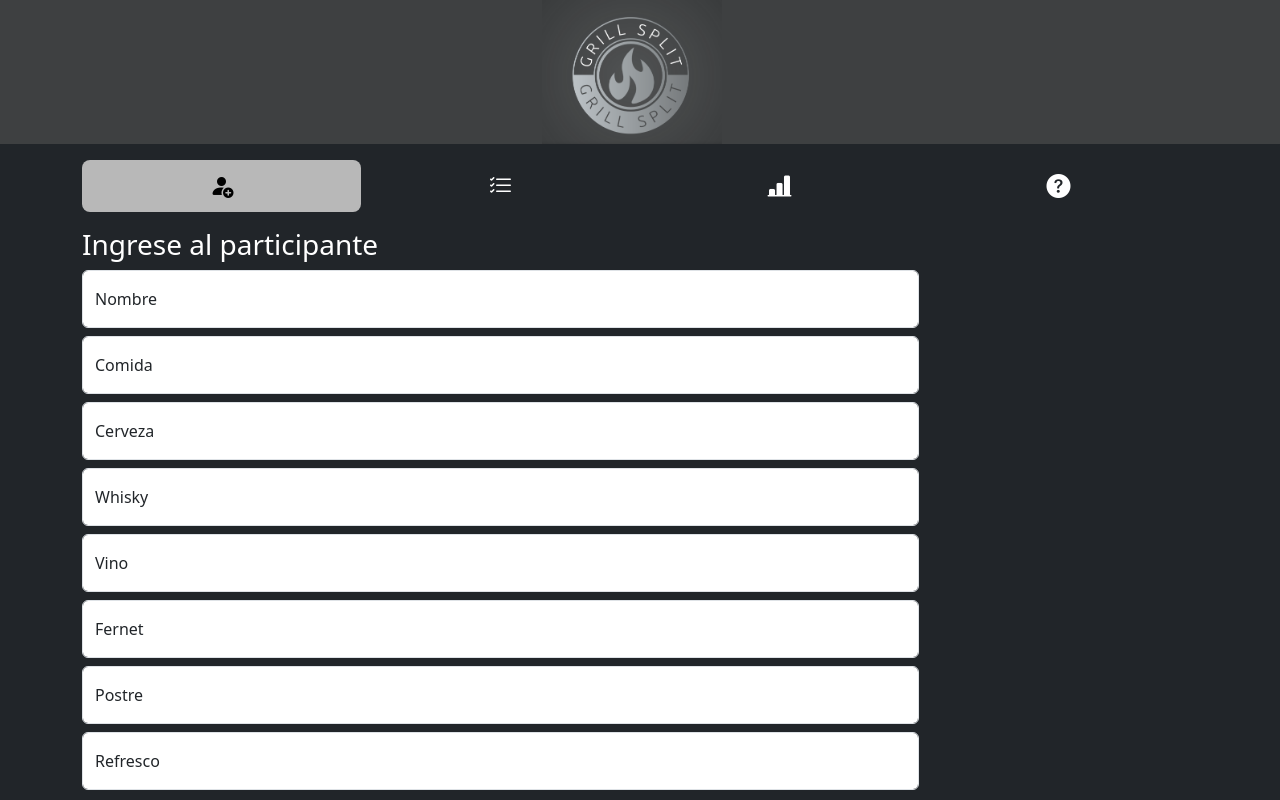
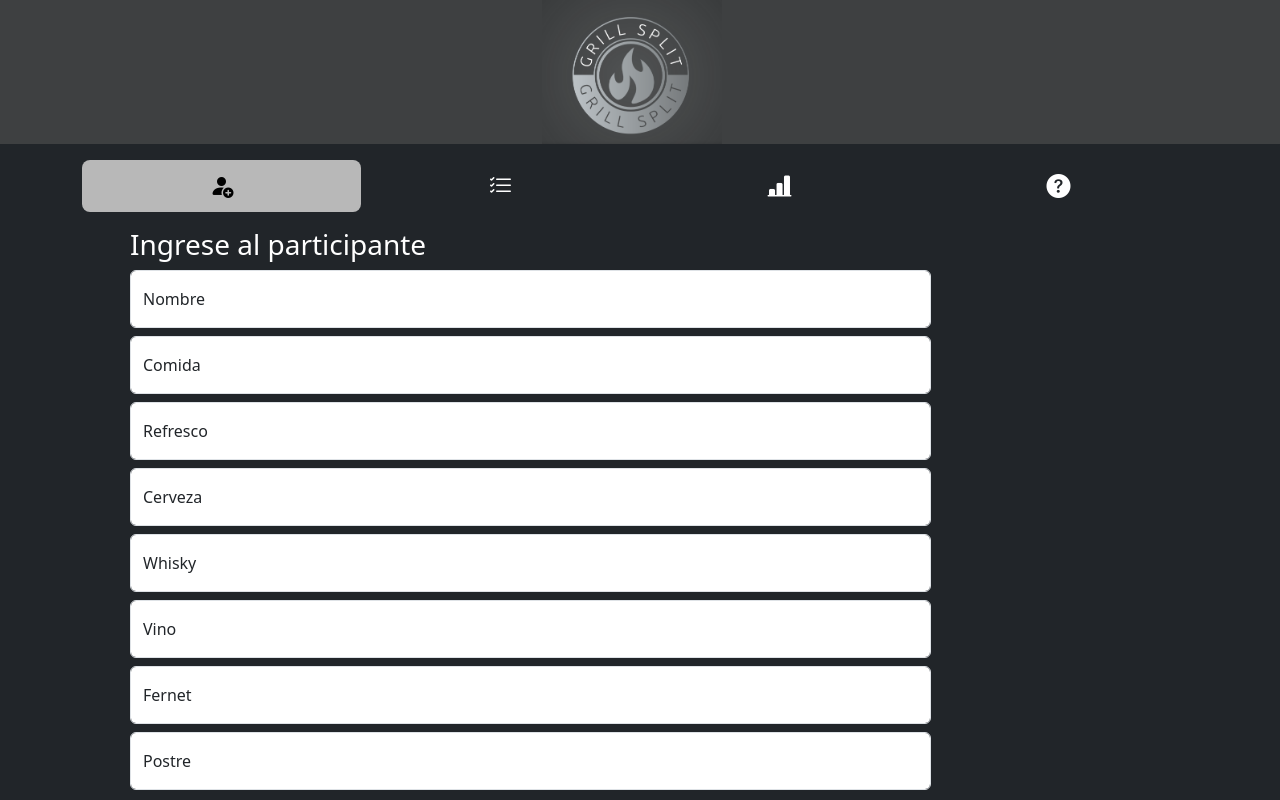
Before and after one commit to GabrielLaborda/Grill-Split, a React (Vite) app: page / in a window 1280 px wide. Shown: the top 800 px of the page. Built offline with nearby package versions, Linux system fonts and the light colour scheme.

Commit message:
Detalles de Margen, texto, etc

```diff
--- a/src/App.jsx
+++ b/src/App.jsx
@@ -177,7 +177,7 @@ function App() {
       <div className="container">
         <Tabs defaultActiveKey="form"
              variant='pills'
-              className="mb-3  mx-auto"
+              className="mb-3"
               justify>
           <Tab eventKey="form" title={<i className='bi bi-person-fill-add' style={{ fontSize: '1.5em' }}></i>} className='tabs-min-height'>
             <GuestForm onSubmit={handleSubmit}/>
--- a/src/components/GuestForm.jsx
+++ b/src/components/GuestForm.jsx
@@ -15,7 +15,7 @@ const GuestForm = ({ onSubmit }) => {
   }
 
   return (
-    <div className="col">
+    <div className="col ms-5">
         <h3>Ingrese al participante</h3>
         <Form
         onSubmit={(values, form) => {
@@ -38,6 +38,14 @@ const GuestForm = ({ onSubmit }) => {
                 <div className="form-floating mb-2">
                   <input type="number" className="form-control w-75" id="comida" placeholder="Comida" {...input} />
                   <label htmlFor="comida">Comida</label>
+                </div>
+              )}
+            </Field>
+            <Field name="soda">
+              {({ input }) => (
+                <div className="form-floating mb-2">
+                  <input type="number" className="form-control w-75" id="refresco" placeholder="Refresco" {...input} />
+                  <label htmlFor="refresco">Refresco</label>
                 </div>
               )}
             </Field>
@@ -81,14 +89,6 @@ const GuestForm = ({ onSubmit }) => {
                 </div>
               )}
             </Field>
-            <Field name="soda">
-              {({ input }) => (
-                <div className="form-floating mb-2">
-                  <input type="number" className="form-control w-75" id="refresco" placeholder="Refresco" {...input} />
-                  <label htmlFor="refresco">Refresco</label>
-                </div>
-              )}
-            </Field>
 
         <button type="submit" className=" buttonForm my-3">
           Agregar
--- a/src/components/IndividualAmount.jsx
+++ b/src/components/IndividualAmount.jsx
@@ -7,12 +7,12 @@ function individualAmount({foodPerGuest, beerPerGuest, whiskyPerGuest, winePerGu
         <div className="col ms-3 d-inline-flex flex-column">
         <h4 className='mb-3 h3-height'>Precio por Persona </h4>
             <h6>Comida: {foodPerGuest}</h6>
+            <h6> Refresco: {sodaPerGuest}</h6>
             <h6> Cerveza: {beerPerGuest}</h6>
             <h6> Whisky: {whiskyPerGuest}</h6>
             <h6> Vino: {winePerGuest}</h6>
             <h6> Fernet: {fernetPerGuest}</h6>
             <h6> Postre: {dessertPerGuest}</h6>
-            <h6> Refresco: {sodaPerGuest}</h6>
         </div>
     </>
   )
--- a/src/components/Instruction.jsx
+++ b/src/components/Instruction.jsx
@@ -9,7 +9,7 @@ function Instruction() {
         <h2 className='mb-3'>Pestaña 1: Formulario de Participantes y Aportes</h2>
         <ol>
           <li>
-            <strong>Completa el Formulario:</strong> Completa el formulario ingresando los nombres de los participantes y la cantidad que aportaron en  comida, bebidas, alcohol, postre, etc.
+            <strong>Completa el Formulario:</strong> Completa el formulario ingresando los nombres de los participantes y el importe en $ que aportaron en  comida, bebidas, alcohol, postre, etc.
           </li>
           <li>
             <strong>Guardar Datos:</strong> Una vez que hayas ingresado toda la información, presiona el botón "Agregar" para registrar los datos de los participantes y sus aportes.
@@ -38,15 +38,15 @@ function Instruction() {
         <h2 className='mb-3'>Pestaña 3: Totales del Evento y por Concepto</h2>
         <ol>
           <li>
-            <strong>Visualización de Totales:</strong> Accede a la tercera pestaña para ver los totales del evento.
+            <strong>Total Evento:</strong> Accede a la tercera pestaña para ver los totales del evento.
           </li>
           <li>
-            <strong>Precio Individual:</strong> La tabla te mostrará cuánto debe pagar cada participante por cada concepto que haya consumido.
+            <strong>Precio por Persona:</strong> La tabla te mostrará cuánto debe pagar cada participante por cada concepto que haya consumido.
           </li>
         </ol>
       </div>
 
-      <p className='pb-5 m-0'>¡Listo! Con estas simples instrucciones, podrás utilizar DivideGastosAsado de manera efectiva y equitativa. ¡Disfruta de tus comidas compartidas!</p>
+      <p className='pb-5 m-0'>¡Listo! Con estas simples instrucciones, podrás utilizar GRILL SPLIT de manera efectiva y equitativa. ¡Disfruta de tus comidas compartidas!</p>
     </>
   )
 }
--- a/src/components/TableGuests.jsx
+++ b/src/components/TableGuests.jsx
@@ -43,12 +43,12 @@ const TableGuests = ({ guests,calculateResults, setGuests, onDelete, reloadPage}
             <th scope="col">Pagar</th>
             <th scope="col">Cobrar</th>
             <th scope="col">Comida</th>
+            <th scope="col">Refresco</th>
             <th scope="col">Cerveza</th>
             <th scope="col">Whisky</th>
             <th scope="col">Vino</th>
             <th scope="col">Fernet</th>
             <th scope="col">Postre</th>
-            <th scope="col">Refresco</th>
             <th scope="col">Eliminar</th>
           </tr>
         </thead>
@@ -77,6 +77,28 @@ const TableGuests = ({ guests,calculateResults, setGuests, onDelete, reloadPage}
                         return {
                           ...p,
                           checkboxFood: !p.checkboxFood,
+                        };
+                      }
+                      return p;
+                    });
+                    setGuests(updatedguests);
+                  }} >
+                </input>
+              </div>
+            </td>
+            <td className='tdCenter'>
+              <div>
+                <input
+                  className="form-check-input border-black border-opacity-50"
+                  type="checkbox"
+                  id={`checkboxSoda-${guest.id}`}
+                  checked={guest && guest.checkboxSoda}
+                  onChange={() => {
+                    const updatedguests = guests.map((p) => {
+                      if (p.id === guest.id) {
+                        return {
+                          ...p,
+                          checkboxSoda: !p.checkboxSoda,
                         };
                       }
                       return p;
@@ -197,28 +219,6 @@ const TableGuests = ({ guests,calculateResults, setGuests, onDelete, reloadPage}
               </div>
             </td>
             <td className='tdCenter'>
-              <div>
-                <input
-                  className="form-check-input border-black border-opacity-50"
-                  type="checkbox"
-                  id={`checkboxSoda-${guest.id}`}
-                  checked={guest && guest.checkboxSoda}
-                  onChange={() => {
-                    const updatedguests = guests.map((p) => {
-                      if (p.id === guest.id) {
-                        return {
-                          ...p,
-                          checkboxSoda: !p.checkboxSoda,
-                        };
-                      }
-                      return p;
-                    });
-                    setGuests(updatedguests);
-                  }} >
-                </input>
-              </div>
-            </td>
-            <td className='tdCenter'>
               <button className='btnEliminar'onClick={()=>handleShowConfirmation(guest.id)}>X</button>
             </td>
           </tr>
--- a/src/components/TotalsAmounts.jsx
+++ b/src/components/TotalsAmounts.jsx
@@ -4,12 +4,12 @@ const TotalsAmounts = ({ totalFood, totalBeer, totalWhisky, totalWine, totalFern
         <div className="col ms-3 d-inline-flex flex-column">
         <h3 className='mb-3 h3-height'>Total  Evento </h3>
               <h6>Comida: {totalFood}</h6>
+              <h6>Refresco: {totalSoda}</h6>
               <h6>Cerveza: {totalBeer}</h6>
               <h6>Whisky: {totalWhisky}</h6>
               <h6>Vino: {totalWine}</h6>
               <h6>Fernet: {totalFernet}</h6>
-              <h6>Postre: {totalDessert}</h6>
-              <h6 className='pb-2'>Refresco: {totalSoda}</h6>
+              <h6 className='pb-2'>Postre: {totalDessert}</h6>
               <h5 className='mb-5'> <span className='border-top border-white'>Total: {totalFood + totalBeer + totalWhisky + totalWine + totalFernet + totalDessert + totalSoda}</span></h5>
         </div>
       </>
```
